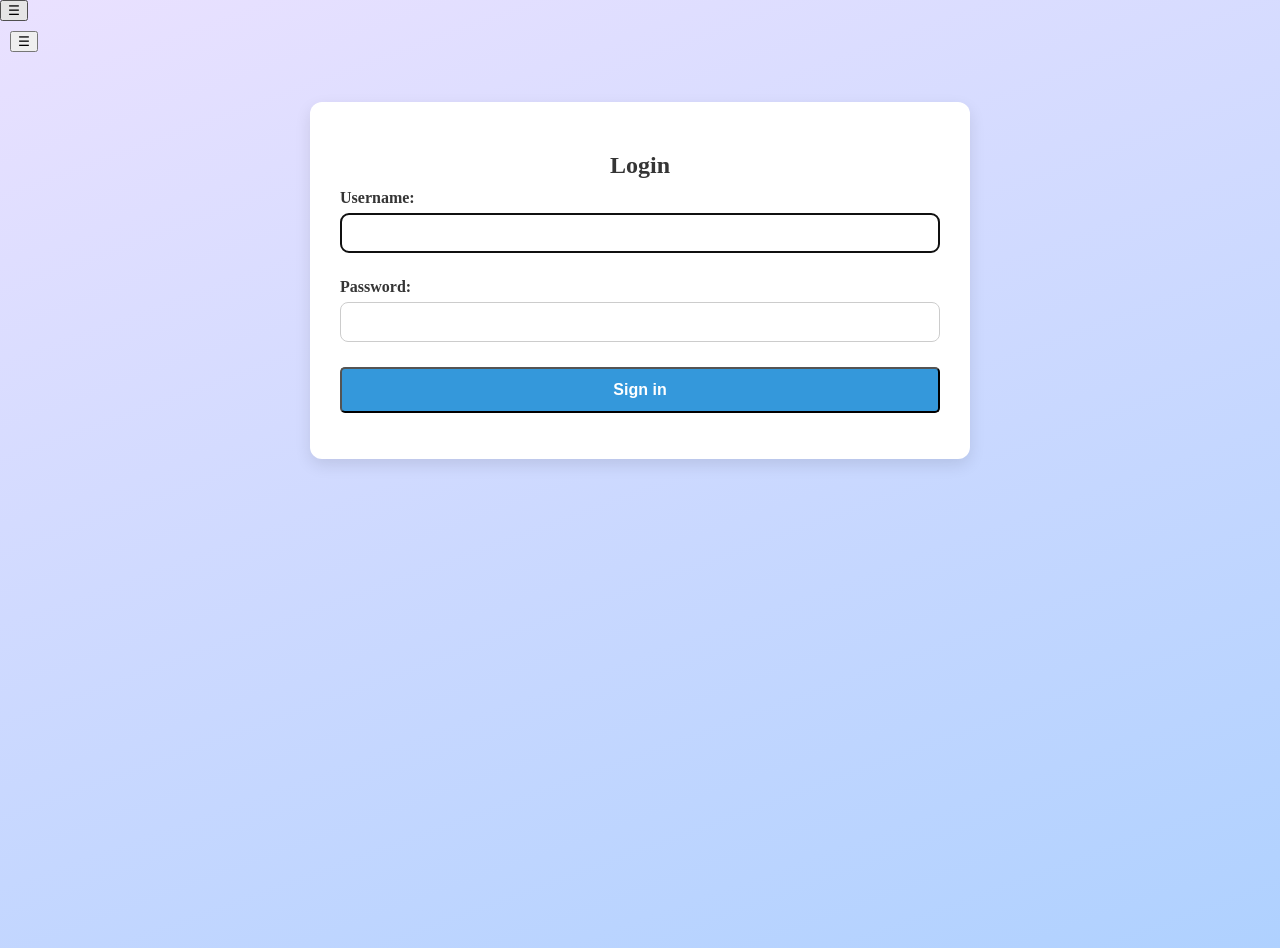
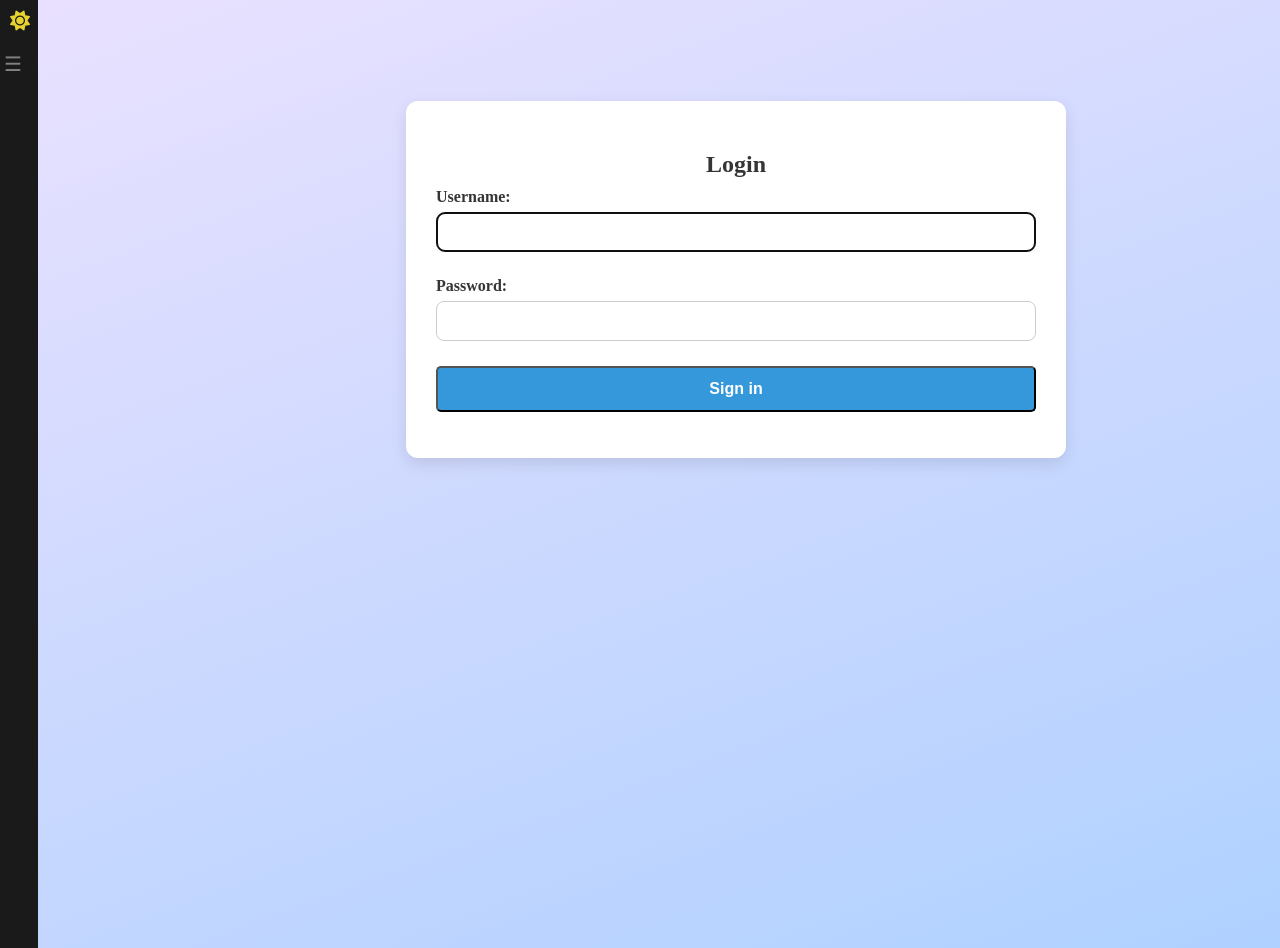
Before and after one commit to Denis-Chukanov/group_portal, a Django app: a page that uses templates/base.html in a window 1280 px wide. Run offline with Django 4.2, Linux system fonts and the light colour scheme.

Commit message:
added delete thread option and changed sidebar

```diff
--- a/core/settings.py
+++ b/core/settings.py
@@ -124,8 +124,6 @@
 # Static files (CSS, JavaScript, Images)
 # https://docs.djangoproject.com/en/4.2/howto/static-files/
 
-STATIC_URL = 'static/'
-
 # Default primary key field type
 # https://docs.djangoproject.com/en/4.2/ref/settings/#default-auto-field
 
@@ -138,6 +136,8 @@
     BASE_DIR / "static",
 ]
 
+LOCALE_PATHS = [BASE_DIR / 'locale']
+
 LOGIN_URL = "/user/login/"
 LOGOUT_URL = "/user/login/"
 LOGIN_REDIRECT_URL = reverse_lazy("news_list")
--- a/forum/urls.py
+++ b/forum/urls.py
@@ -6,4 +6,5 @@
     path("", views.forum_main_page, name="forum_main_page"),
     path('create-thread/', views.forum_create_thread, name='forum_create_thread'),
     path('thread/<int:id>/', views.forum_thread_details, name='forum_thread_details'),
+    path('thread/<int:id>/delete', views.forum_thread_delete, name='forum_confirm_delete'),
 ]
--- a/static/css/style.css
+++ b/static/css/style.css
@@ -14,14 +13,10 @@
 
                                           /* SideBar */
 
-.date {
-    color: #1094fe;
-}
-
 .sidebar {
-    background-color: #2b2b2b;
+    background-color: #1a1a1a;
     color: white;
-    width: 250px;
+    width: 230px;
     transition: width 0.3s ease, height 0.3s ease, background-color 0.3s ease, opacity 0.3s ease;
     overflow: hidden;
     display: flex;
@@ -34,10 +29,10 @@
 }
 
 .sidebar.collapsed {
-    width: 0%;
+    width: 3%;
     height: 100%;
-    background-color: unset;
-    opacity: 0.8;
+    background-color: #1a1a1a;
+    opacity: 1;
 }
 
 .sidebar.collapsed ul {
@@ -112,6 +107,26 @@
     color: #616ca9;
 }
 
+.toggle-btn {
+    position: absolute;
+    top: 4.9%;
+    left: 230px;
+    transform: translateX(-100%);
+    font-size: 20px;
+    background: #1a1a1a;
+    color: gray;
+    border: gray;
+    padding: 6px 10px;
+    cursor: pointer;
+    z-index: 1000;
+    border-radius: 100px;
+    transition: left 0.3s ease;
+}
+
+.sidebar.collapsed + .toggle-btn {
+    left: 2.5%;
+}
+
 
 
 /* main content */
@@ -119,8 +134,9 @@
 .main-content {
     min-height: 100%;
     margin-left: 250px;
-    padding: 10px;
     transition: margin-left 0.3s ease;
+    padding-top: 4%;
+    padding-left: 15%;
   }
 
 
--- a/templates/base.html
+++ b/templates/base.html
@@ -9,7 +9,6 @@
 <body>
     {% include "side_menu.html" %}
     <div class="main-content" id="main-content">
-        <button class="toggle-btn" onclick="toggleSidebar()">☰</button>
         {% block content %}
         {% endblock %}
     </div>
--- a/templates/forum/forum_details.html
+++ b/templates/forum/forum_details.html
@@ -1,6 +1,7 @@
 {% extends 'base.html' %}
 
 {% block content %}
+    <p><span style="font-size: 25px;">{{ thread.created_by }}</span> <span class="created-time">• {{ thread.created_at|timesince }} ago</span> <a href="{% url 'forum_confirm_delete' thread.id %}">DELETE THREAD</a></p>
     <h1>{{ thread.title }}</h1>
     <p>{{ thread.content }}</p>
     <hr>
@@ -16,5 +17,5 @@
     {% endif %}
     <hr>
     <h2>Comments:</h2>
-    {% include 'forum/post_tree.html' with posts=all_posts parent=None form=form %}
+    {% include 'forum/forum_post_tree.html' with posts=all_posts parent=None form=form %}
 {% endblock %}
--- a/templates/forum/forum_main_page.html
+++ b/templates/forum/forum_main_page.html
@@ -2,8 +2,10 @@
 
 {% block content %}
     <h1>Добро пожаловать на форум!</h1>
-    <h2>Создать новую тему</h2>
     {% if request.user.is_authenticated %}
+        <div class="create-container">
+            <h2><span style="font-size: 26px">+</span> Create</h2>
+        </div>
         <form method="post" action="{% url 'forum_create_thread' %}" enctype="multipart/form-data">
             {% csrf_token %}
             <input type="text" name="title" placeholder="Название темы" required>
--- a/templates/forum/post_tree.html
+++ b/templates/forum/forum_post_tree.html
@@ -3,7 +3,7 @@
     {% if post.parent == parent %}
       <li>
         <div class="post">
-          <p><strong>{{ post.created_by }}</strong> — {{ post.created_at }}</p>
+          <p><strong>{{ post.created_by }}</strong><span class="created-time"> • {{ post.created_at|timesince }} ago</span></p>
           <p>{{ post.content }}</p>
 
           {% if post.attachment %}
@@ -28,7 +28,7 @@
           </div>
         </div>
 
-        {% include 'forum/post_tree.html' with posts=posts parent=post form=form %}
+        {% include 'forum/forum_post_tree.html' with posts=posts parent=post form=form %}
       </li>
     {% endif %}
   {% endfor %}
--- a/templates/side_menu.html
+++ b/templates/side_menu.html
@@ -1,6 +1,7 @@
 {% load static %}
 {% if request.user.is_authenticated %}
     <div class="sidebar" id="sidebar">
+        <button class="theme-switch"></button>
         <ul>
             <li><a href="{% url 'logout' %}">🔐 Logout</a></li>
             <li>⚙️ Settings(🚧)</li>
@@ -10,12 +11,11 @@
             <li><a href="{% url 'news_list' %}">📰 News</a></li>
             <li><a href="#">👨‍🎓profile(🚧)</a></li>
         </ul>
-        <button class="theme-switch"></button>
+
     </div>
 {% else %}
-<button class="toggle-btn" onclick="toggleSidebar()">☰</button>
     <div class="sidebar" id="sidebar">
-
+        <button class="theme-switch"></button>
         <ul>
             <li><a href="{% url 'user_login_menu' %}">🔐 Login</a></li>
             <li>⚙️ Settings(🚧)</li>
@@ -23,7 +23,8 @@
             <li><a href="{% url 'forum_main_page' %}">💬 Forum</a></li>
             <li><a href="{% url 'forum_main_page' %}">📖 Diary(🚧)</a></li>
             <li><a href="{% url 'news_list' %}">📰 News</a></li>
-            <li><button class="theme-switch"></button></li>
         </ul>
     </div>
 {% endif %}
+
+<button class="toggle-btn" onclick="toggleSidebar()">☰</button>
```
Also changed, not shown: other parts of static/css/style.css (+72 -4 lines), forum/views.py (+15 -0 lines), templates/auth_sys/user_create_form.html (+19 -0 lines), templates/forum/forum_confirm_delete.html (added, +14 -0 lines).
